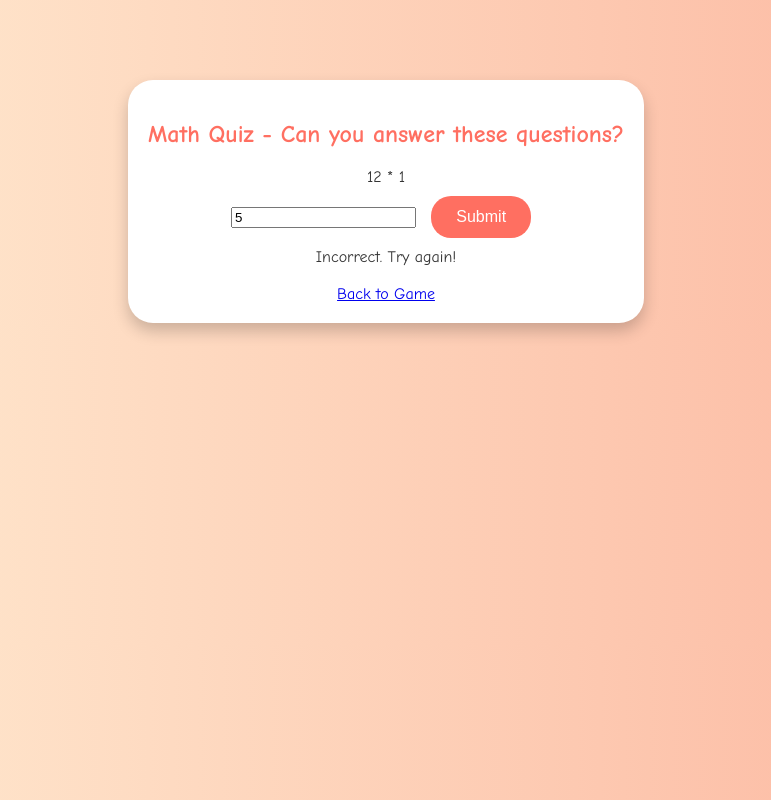
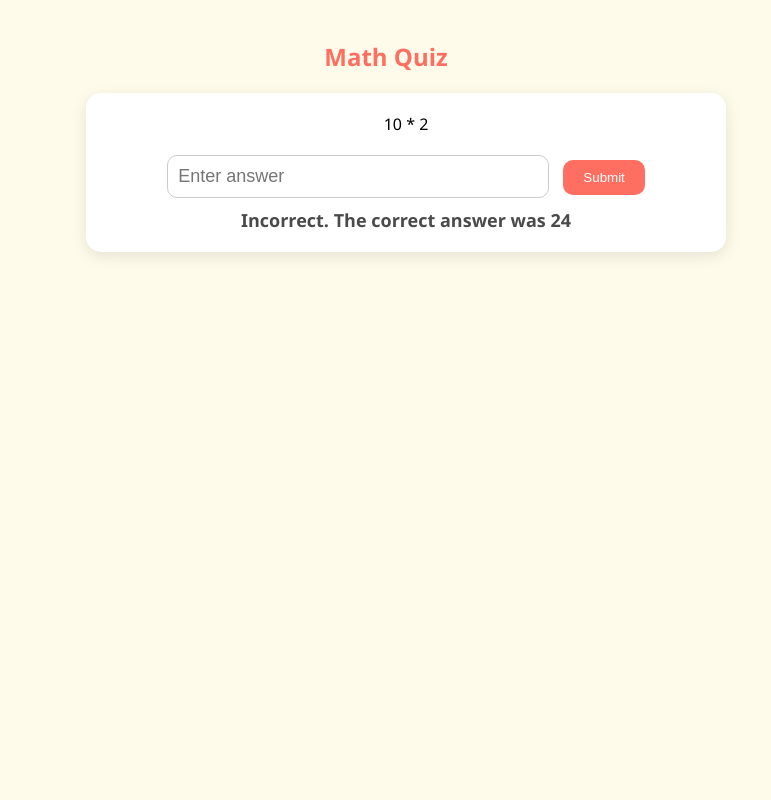
Before and after one commit to SaadAnwar269/miniminds, a plain HTML site: page frontend/game3.html in a window 1280 px wide. Both pictures are taken after typing "5" into the empty fields and a click on the button "Submit". Shown: the whole page, without its empty margins (254-1025 px from the left). Drawn offline with Linux system fonts and the light colour scheme.

Commit message:
Updated frontend complete prototype - removed azure backend for now

```diff
--- a/frontend/game3.html
+++ b/frontend/game3.html
@@ -1,30 +1,26 @@
 <!DOCTYPE html>
 <html lang="en">
 <head>
-  <meta charset="UTF-8">
+  <meta charset="UTF-8" />
   <title>Math Quiz - MiniMinds</title>
-  <link rel="stylesheet" href="style.css" />
+  <link rel="stylesheet" href="style3.css" />
 </head>
 <body>
   <div class="container">
-    <h2>Math Quiz - Can you answer these questions?</h2>
+    <h2>Math Quiz</h2>
     <div id="quiz-container">
-      <div class="question-container">
-        <span id="question">Loading...</span>
-      </div>
+      <div id="question-container"></div>
       <div class="answer-container">
-        <input type="number" id="answer" placeholder="Enter your answer" />
+        <input type="number" id="answer" placeholder="Enter answer" />
         <button id="submit-answer">Submit</button>
       </div>
       <div id="status"></div>
     </div>
-
     <div id="result-container" class="hidden">
       <h3 id="result-message"></h3>
       <a href="game.html" id="back-to-game">Back to Game</a>
     </div>
   </div>
-
-  <script src="math-quiz.js"></script>
+  <script src="script2.js"></script>
 </body>
 </html>
--- /dev/null
+++ b/frontend/script2.js
@@ -0,0 +1,66 @@
+const operations = ["+", "-", "*", "/"];
+let currentQuestion = {};
+let score = 0;
+let questionCount = 0;
+const maxQuestions = 5; // You can adjust the number of questions
+
+// Function to generate a random math question
+function generateQuestion() {
+  const num1 = Math.floor(Math.random() * 20) + 1; // Random number between 1 and 20
+  const num2 = Math.floor(Math.random() * 20) + 1;
+  const operation = operations[Math.floor(Math.random() * operations.length)];
+
+  currentQuestion = {
+    num1: num1,
+    num2: num2,
+    operation: operation,
+    answer: calculateAnswer(num1, num2, operation)
+  };
+
+  document.getElementById("question-container").textContent = `${num1} ${operation} ${num2}`;
+}
+
+// Function to calculate the answer based on the operation
+function calculateAnswer(num1, num2, operation) {
+  switch (operation) {
+    case "+":
+      return num1 + num2;
+    case "-":
+      return num1 - num2;
+    case "*":
+      return num1 * num2;
+    case "/":
+      return (num1 / num2).toFixed(2); // Round the division result to 2 decimal places
+    default:
+      return 0;
+  }
+}
+
+// Function to handle submitting the answer
+document.getElementById("submit-answer").addEventListener("click", () => {
+  const userAnswer = parseFloat(document.getElementById("answer").value);
+  if (userAnswer === currentQuestion.answer) {
+    score++;
+    document.getElementById("status").textContent = "Correct!";
+  } else {
+    document.getElementById("status").textContent = `Incorrect. The correct answer was ${currentQuestion.answer}`;
+  }
+
+  questionCount++;
+  if (questionCount < maxQuestions) {
+    setTimeout(generateQuestion, 1000); // Generate new question after 1 second
+  } else {
+    setTimeout(showResult, 1000); // Show result after all questions are done
+  }
+  document.getElementById("answer").value = ''; // Clear the input field
+});
+
+// Function to display the result after all questions
+function showResult() {
+  document.getElementById("quiz-container").style.display = "none";
+  document.getElementById("result-container").style.display = "block";
+  document.getElementById("result-message").textContent = `You scored ${score} out of ${maxQuestions}`;
+}
+
+// Start the quiz by generating the first question
+generateQuestion();
--- a/frontend/style2.css
+++ b/frontend/style2.css
@@ -11,83 +11,81 @@ body {
     margin: auto;
   }
 
-  h2 {
-    color: #ff6f61;
+  .grid {
+    display: grid;
+    grid-template-columns: repeat(10, 40px);
+    grid-gap: 4px;
+    justify-content: center;
     margin-bottom: 20px;
   }
 
-  #quiz-container {
-    background-color: #ffffff;
-    padding: 20px;
-    border-radius: 15px;
-    box-shadow: 0 4px 15px rgba(0, 0, 0, 0.1);
-    display: inline-block;
-    width: 100%;
-    margin-bottom: 20px;
+  .cell {
+    width: 40px;
+    height: 40px;
+    line-height: 40px;
+    background: #fff;
+    border: 1px solid #ccc;
+    cursor: pointer;
+    font-weight: bold;
+    font-size: 18px;
+    user-select: none;
   }
 
-  .question-container {
-    font-size: 24px;
-    font-weight: bold;
-    color: #4a4a4a;
+  .cell.selected {
+    background-color: #c3e6cb;
   }
 
-  .answer-container {
-    margin-top: 20px;
+  .cell.found {
+    background-color: #8fd19e;
+    color: white;
   }
 
-  #answer {
-    font-size: 18px;
-    padding: 10px;
-    width: 60%;
-    margin-right: 10px;
-    border-radius: 10px;
-    border: 1px solid #ccc;
-  }
-
-  #submit-answer {
-    background-color: #ff6f61;
-    color: white;
-    padding: 10px 20px;
-    border: none;
-    border-radius: 10px;
-    cursor: pointer;
-  }
-
-  #submit-answer:hover {
-    background-color: #e85c50;
-  }
-
-  #status {
-    font-size: 18px;
-    font-weight: bold;
-    color: #4a4a4a;
+  #word-list {
+    list-style: none;
+    padding: 0;
     margin-top: 10px;
   }
 
-  #result-container {
-    display: none;
+  #word-list li.found {
+    text-decoration: line-through;
+    color: green;
   }
 
-  #result-message {
-    font-size: 24px;
+  /* Animation for congratulatory message */
+  #status {
+    margin-top: 20px;
+    font-size: 22px;
     font-weight: bold;
     color: #ff6f61;
+    animation: congratulation 3s ease-out;
   }
 
-  #back-to-game {
+  @keyframes congratulation {
+    0% {
+      transform: scale(1);
+      opacity: 0;
+    }
+    50% {
+      transform: scale(1.2);
+      opacity: 1;
+    }
+    100% {
+      transform: scale(1);
+      opacity: 1;
+    }
+  }
+
+  #back-button {
+    display: none;
     background-color: #ff6f61;
     padding: 10px 20px;
     border-radius: 20px;
     color: white;
     text-decoration: none;
     margin-top: 20px;
+    font-size: 16px;
   }
 
-  #back-to-game:hover {
+  #back-button:hover {
     background-color: #e85c50;
   }
-
-  .hidden {
-    display: none;
-  }
--- /dev/null
+++ b/frontend/style3.css
@@ -0,0 +1,93 @@
+body {
+    font-family: 'Segoe UI', sans-serif;
+    background-color: #fffbea;
+    text-align: center;
+    margin: 0;
+    padding: 20px;
+  }
+
+  .container {
+    max-width: 600px;
+    margin: auto;
+  }
+
+  h2 {
+    color: #ff6f61;
+    margin-bottom: 20px;
+  }
+
+  #quiz-container {
+    background-color: #ffffff;
+    padding: 20px;
+    border-radius: 15px;
+    box-shadow: 0 4px 15px rgba(0, 0, 0, 0.1);
+    display: inline-block;
+    width: 100%;
+    margin-bottom: 20px;
+  }
+
+  .question-container {
+    font-size: 24px;
+    font-weight: bold;
+    color: #4a4a4a;
+  }
+
+  .answer-container {
+    margin-top: 20px;
+  }
+
+  #answer {
+    font-size: 18px;
+    padding: 10px;
+    width: 60%;
+    margin-right: 10px;
+    border-radius: 10px;
+    border: 1px solid #ccc;
+  }
+
+  #submit-answer {
+    background-color: #ff6f61;
+    color: white;
+    padding: 10px 20px;
+    border: none;
+    border-radius: 10px;
+    cursor: pointer;
+  }
+
+  #submit-answer:hover {
+    background-color: #e85c50;
+  }
+
+  #status {
+    font-size: 18px;
+    font-weight: bold;
+    color: #4a4a4a;
+    margin-top: 10px;
+  }
+
+  #result-container {
+    display: none;
+  }
+
+  #result-message {
+    font-size: 24px;
+    font-weight: bold;
+    color: #ff6f61;
+  }
+
+  #back-to-game {
+    background-color: #ff6f61;
+    padding: 10px 20px;
+    border-radius: 20px;
+    color: white;
+    text-decoration: none;
+    margin-top: 20px;
+  }
+
+  #back-to-game:hover {
+    background-color: #e85c50;
+  }
+
+  .hidden {
+    display: none;
+  }
```
